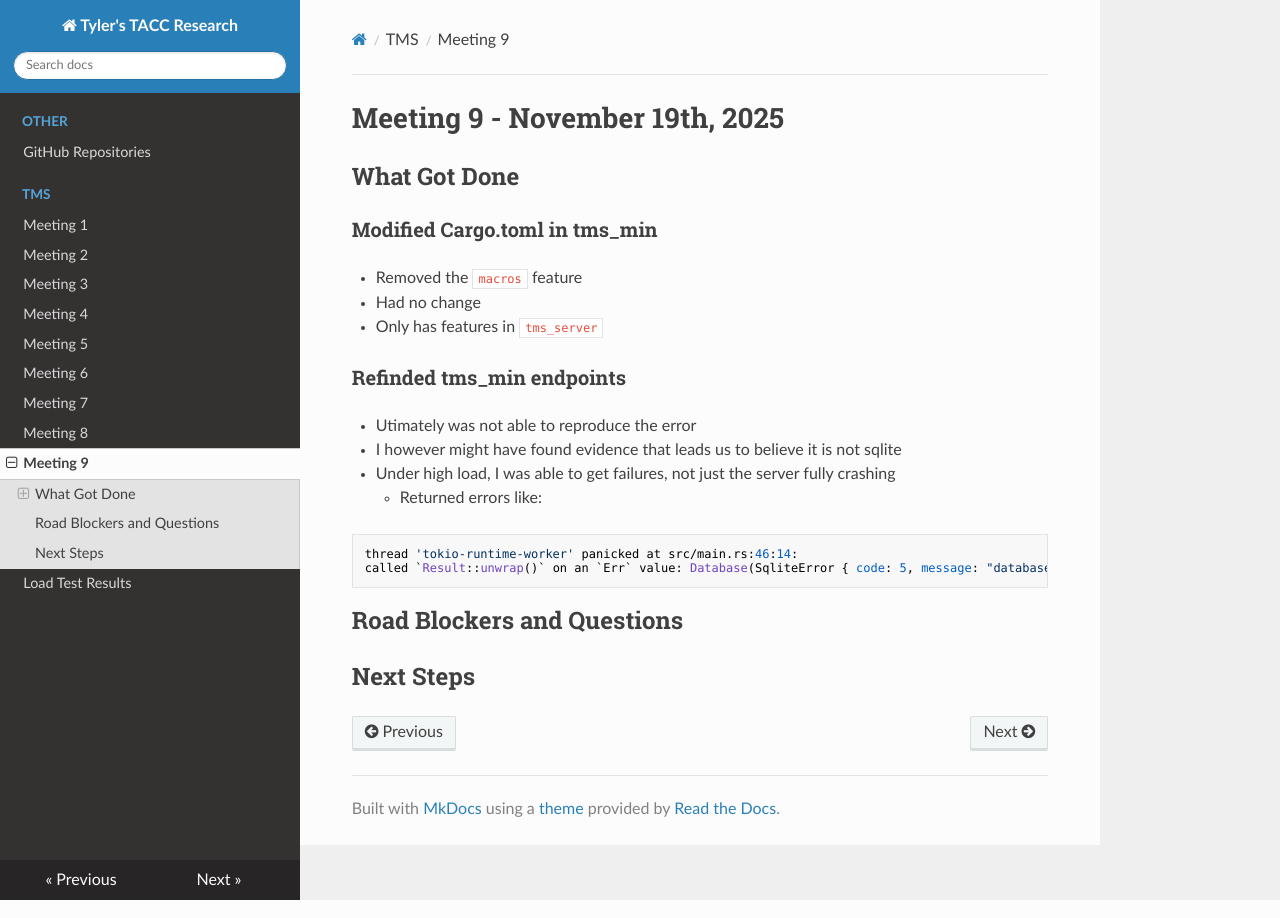
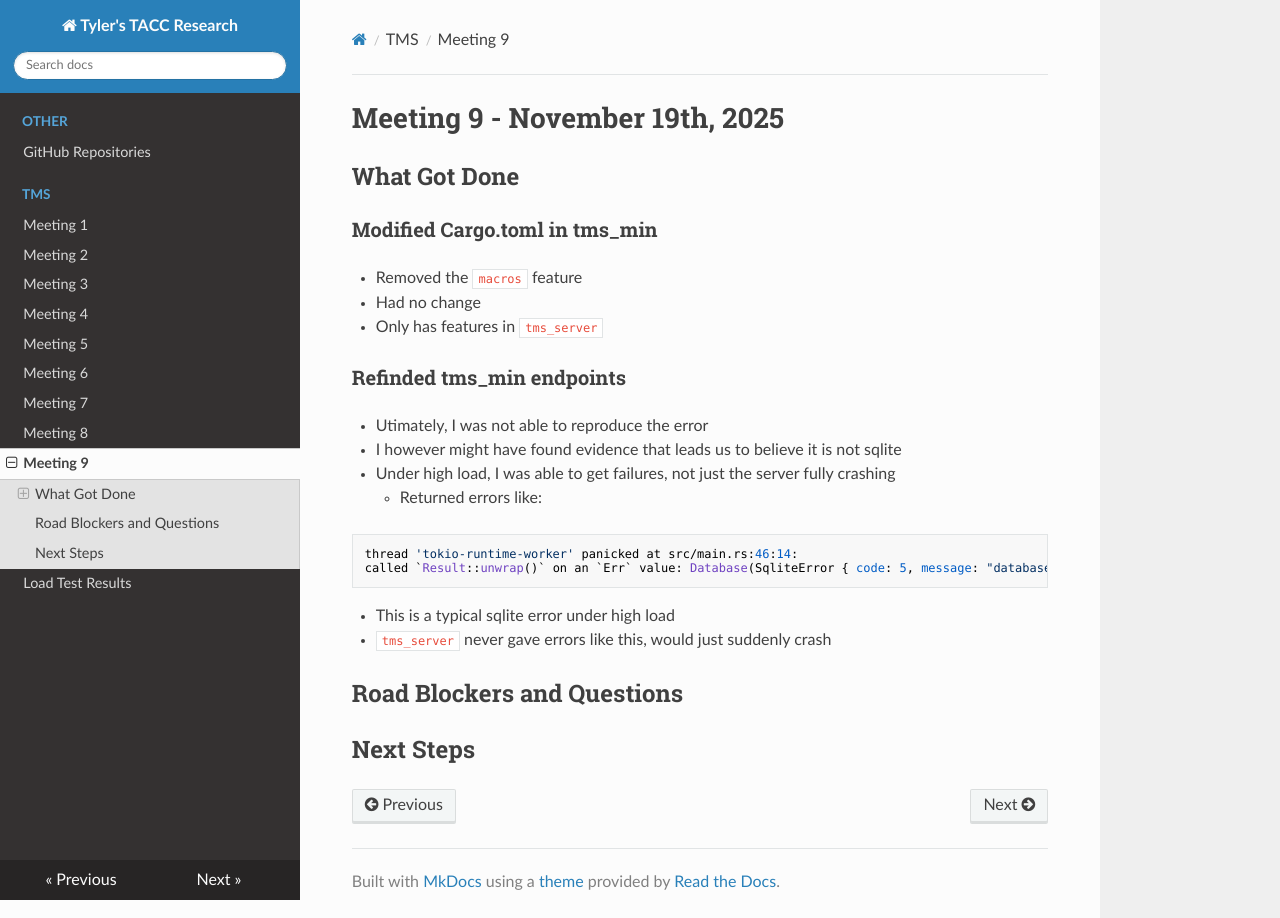
Before and after one commit to tyler0852/tylers-tacc-research, an MkDocs documentation site: the page built from docs/tms/meeting-9.md, in a window 1280 px wide. Built offline with MkDocs 1.6.1, drawn with Linux system fonts in a browser that asks for light colours; nearby versions of some CDN libraries.

Commit message:
Fix typo and update notes on tms_min endpoints
Corrected a typo in the meeting notes and added context about database errors under high load.

````diff
--- a/docs/tms/meeting-9.md
+++ b/docs/tms/meeting-9.md
@@ -10,7 +10,7 @@
 
 ### Refinded tms_min endpoints
 
-- Utimately was not able to reproduce the error
+- Utimately, I was not able to reproduce the error
 - I however might have found evidence that leads us to believe it is not sqlite
 - Under high load, I was able to get failures, not just the server fully crashing
     - Returned errors like:
@@ -19,7 +19,8 @@
 thread 'tokio-runtime-worker' panicked at src/main.rs:46:14:
 called `Result::unwrap()` on an `Err` value: Database(SqliteError { code: 5, message: "database is locked" })
 ```
-
+- This is a typical sqlite error under high load
+- `tms_server` never gave errors like this, would just suddenly crash
 
 ## Road Blockers and Questions
 
````
